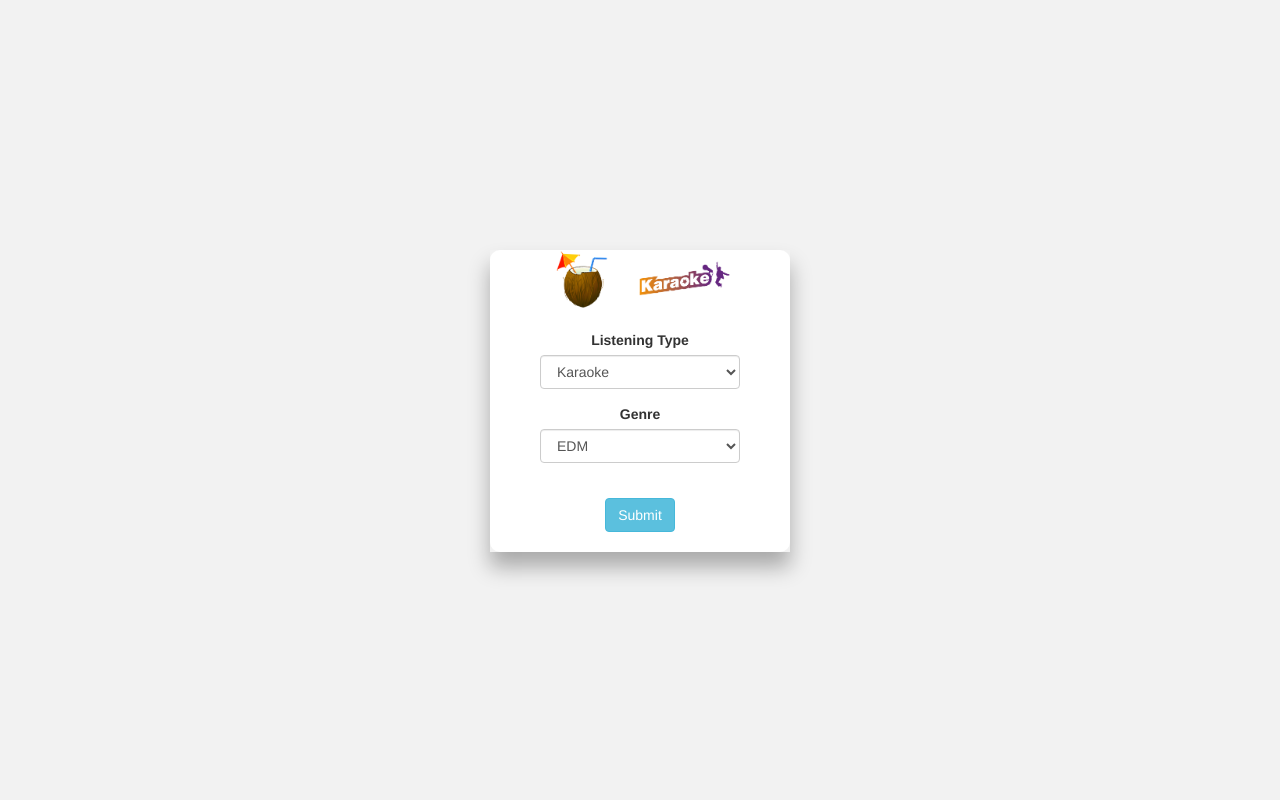
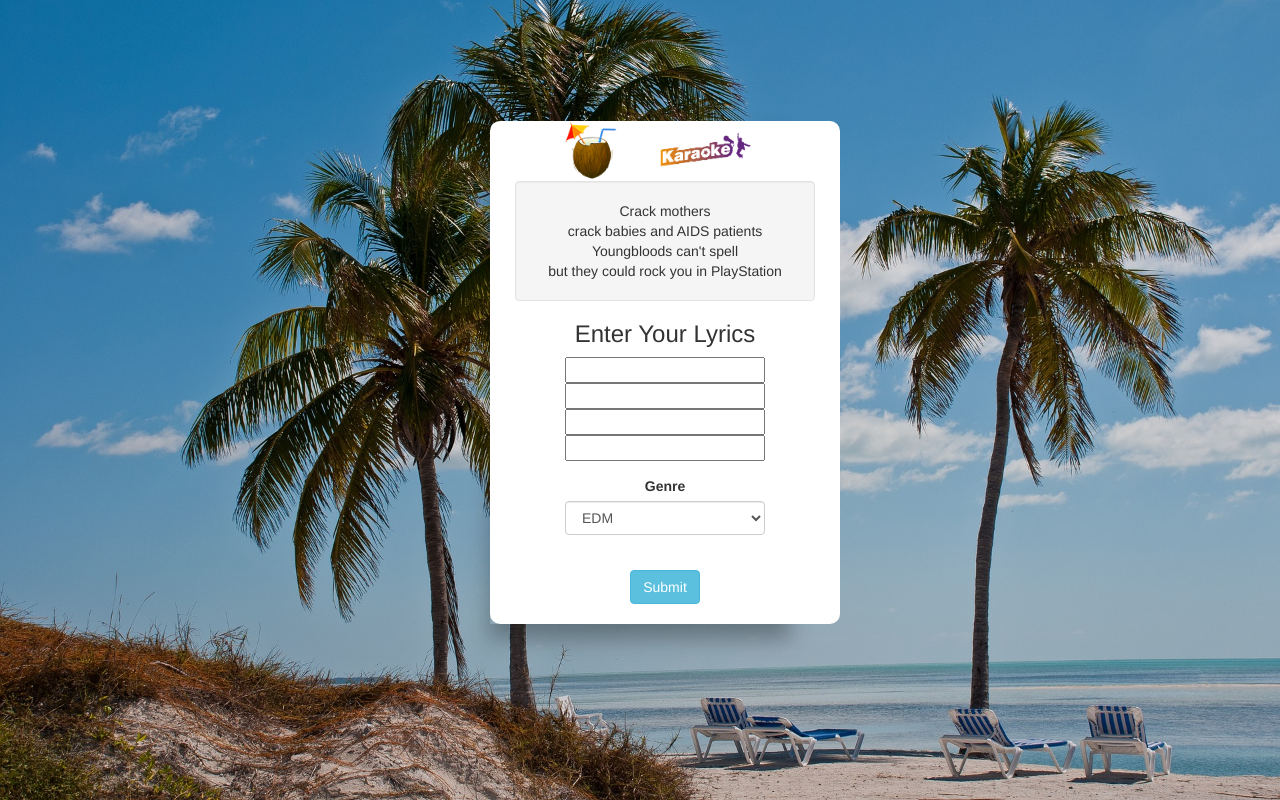
Before and after one commit to tonytran/CoconutKaraoke, a Flask app: page / in a window 1280 px wide. Run offline with Flask 2, Linux system fonts and the light colour scheme; some libraries are stand-ins or nearby versions.

Commit message:
adding forms and inputs as well as backend connection

```diff
--- a/app.py
+++ b/app.py
@@ -2,8 +2,8 @@
 # Coconut Karaoke
 # 20 January 2017
 
-
-from flask import Flask, render_template
+import jinja2
+from flask import Flask, render_template, request, redirect, url_for, abort, session
 
 app = Flask(__name__)
 
@@ -11,10 +11,19 @@ app = Flask(__name__)
 #app.config['MONGO_URI'] = 'mongodb://'   # add path for settings
 
 #mongo = PyMongo(app)
+note1 = "Crack mothers"
+note2 = "crack babies and AIDS patients"
+note3 = "Youngbloods can't spell"
+note4 = "but they could rock you in PlayStation"
 
-@app.route('/')
+@app.route('/', methods=['GET', 'POST'])
 def index():
-    return render_template('index.html')
+
+    listy = [note1,note2,note3,note4]
+    if request.method == "POST":
+        session['message'] = request.form['message']  # get search text
+        return redirect(url_for('index.html'))
+    return render_template('index.html', results=listy)
 
 
 
--- a/static/css/style.css
+++ b/static/css/style.css
@@ -16,9 +16,7 @@ body, html {
     background-color: #f2f2f2;
 }
 body {
-  display:table-cell;
-  vertical-align:middle;
-  align-items: center;
+  padding-top: 270px;
 }
 h1,h2,h3,p {
   font-family: Helvetica;
@@ -41,7 +39,7 @@ h1,h2,h3,p {
 
 /* form itself */
 .login_form {
-    width: 300px;
+    width: 350px;
     height: auto;
     background: white;
     border-radius: 10px;
@@ -55,10 +53,15 @@ div.form-group {
   width: 200px;
 }
 
+/* width of predetermined songs */
+div.well {
+  width: 300px;
+}
+
 
 /* form inputs */
-.inputs {
-  padding-top: 20px;
+.capture input{
+  width: 200px;
 }
 
 
@@ -66,3 +69,72 @@ div.form-group {
 .submit {
   padding: 20px;
 }
+
+
+/* Animations */
+#A,#B,#C,#D{
+	position:absolute;
+	left:-5%; /* Set initial position for each image off-screen left -- adjust according to image width */
+	animation:mymove 8s infinite;	/* total animation time for each image is 8 seconds, loops forever */
+	animation-direction:normal;
+	/* Firefox */
+	-moz-animation:mymove 8s infinite;
+	-moz-animation-direction:normal;
+	/* Safari, Chrome, and Webkit Opera */
+	-webkit-animation:mymove 8s infinite;
+	-webkit-animation-direction:normal;
+	/* Presto Opera */
+	-o-animation:mymove 8s infinite;
+	-o-animation-direction:normal;
+}
+
+/* start each image's animation 2 seconds after the previous */
+#A{
+	animation-delay:0s;
+	-webkit-animation-delay: 0s;
+}
+
+#B{
+	animation-delay:2s;
+	-webkit-animation-delay: 2s;
+}
+
+#C{
+	animation-delay:4s;
+	-webkit-animation-delay: 4s;
+}
+
+#D{
+	animation-delay:6s;
+	-webkit-animation-delay: 6s;
+}
+
+/* Animation start and stop points */
+@keyframes mymove
+	{
+	from {left:-5%;}	/*off-screen left (adjust for image width)*/
+	to {left:100%;}		/*off-screen right*/
+	}
+
+@-moz-keyframes mymove /* Firefox */
+	{
+	from {left:-5%;}
+	to {left:100%;}
+	}
+
+@-webkit-keyframes mymove /* Safari, Chrome, and Webkit Opera */
+	{
+	from {left:-5%;}
+	to {left:100%;}
+	}
+
+@-o-keyframes mymove /* Presto Opera */
+	{
+	from {left:-5%;}
+	to {left:100%;}
+	}
+
+div.animate {
+
+
+}
--- a/templates/index.html
+++ b/templates/index.html
@@ -9,6 +9,16 @@
     <!-- Bootstrap -->
     <link rel="stylesheet" href="https://maxcdn.bootstrapcdn.com/bootstrap/3.3.7/css/bootstrap.min.css" integrity="sha384-BVYiiSIFeK1dGmJRAkycuHAHRg32OmUcww7on3RYdg4Va+PmSTsz/K68vbdEjh4u" crossorigin="anonymous">
     <link href="/static/css/style.css" rel="stylesheet">
+
+    <style>
+    body {
+      background-image: url("/static/img/I.jpg");
+      background-repeat: no-repeat;
+      background-size: cover;
+      background-position: bottom;
+      height: 100%;
+    }
+    </style>
 
   </head>
   <body>
@@ -42,19 +52,45 @@
                       </div>
                     </div>
 
-                    <form> <!-- start of inputs -->
+
+
+                    <!-- start of inputs -->
                      <div class="inputs">
+                       <form>
+                       <!--input 1-->
+                        <div class="well form-group">
+                          {% for i in results %}
+                              <form action="{{ url_for('index') }}" method="post">
+                                  <div class="row">
+                                    <div class="col-lg-12">
+                                        <span>{{ i }}</span>
+                                    </div>
+                                  </div>
+                              </form>
+                              {% endfor %}
 
-                       <!--input 1-->
+                          </div>  <!--End inputs-->
+
+
+
+                        <!--input 2-->
+                        {% extends "layout.html" %}
+                        {% block content %}
+                        <h3>Enter Your Lyrics</h3>
+                        <div class="row capture">
+                            <form action="{{ url_for('index') }}" method='POST'>
                                 <div class="form-group">
-                        <label for="sel1">Listening Type</label>
-                          <select class="form-control" id="sel1">
-                            <option>Karaoke</option>
-                            <option>Casual Listening</option>
-                          </select>
+                                    <input type="text" name="message"></input>
+                                    <input type="text" name="message"></input>
+                                    <input type="text" name="message"></input>
+                                    <input type="text" name="message"></input>
+                                </div>
+                            </form>
                        </div>
 
-                        <!--input 2-->
+
+
+                        <!--input 3-->
                         <div class="form-group">
                         <label for="sel1">Genre</label>
                            <select class="form-control" id="sel1">
@@ -64,14 +100,18 @@
                            </select>
                         </div>
 
+
+
                         <!--button-->
                         <div class="submit">
-                          <button type="button" class="btn btn-info">Submit</button>
+                           <button type="submit" class="btn btn-info">Submit</button>
                        </div>
 
+                       {% endblock %}
+
+                    </form>
                    </div>  <!-- end of inputs-->
-                  </form>
-
+              </div>
           </div> <!--end login_div-->
 
 
@@ -83,6 +123,12 @@
     </div> <!-- End Container -->
 
 
+    <!-- <div class="animate">
+       <img src="/static/img/coconut.png" id="A" alt="A" style="height:40px"/>
+       <img src="/static/img/coconut.png" id="B" alt="A" style="height:40px"/>
+       <img src="/static/img/coconut.png" id="C" alt="A" style="height:40px"/>
+       <img src="/static/img/coconut.png" id="D" alt="A" style="height:40px"/>
+    </div> -->
 
 
     <!-- jQuery (necessary for Bootstrap's JavaScript plugins) -->
--- /dev/null
+++ b/templates/layout.html
@@ -0,0 +1,10 @@
+<!doctype html>
+<html lang="en">
+    <head>
+        <meta http-equiv="content-type" content="text/html; charset=utf-8">
+        <link rel="shortcut icon" href="{{ url_for('static', filename='favicon.ico') }}">
+    </head>
+    <body>
+        {% block content %}{% endblock %}
+    </body>
+</html>
```
Lines whose indentation alone changed are shown as unchanged.
